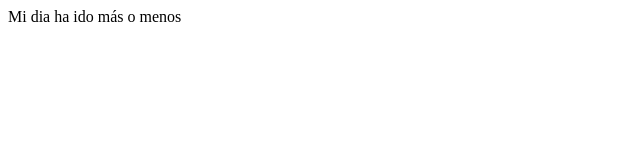
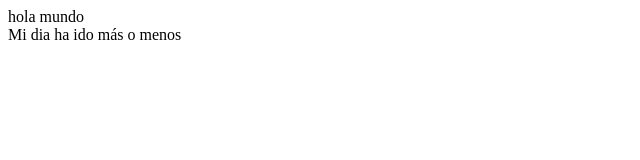
Before and after one commit to SharkCtts/Veintinilla-LSIII-2025-1, a plain HTML site: page index.html in a window 1280 px wide. Shown: the whole page, without its empty margins (0-640 px from the left). Drawn offline with Linux system fonts and the light colour scheme.

Commit message:
Agregar el header

```diff
--- a/index.html
+++ b/index.html
@@ -1,5 +1,12 @@
+
+
+<head>
+hola mundo
+</head>
 
 <body>
+
+
 
     <div> Mi dia ha ido más o menos </div>
 
```
